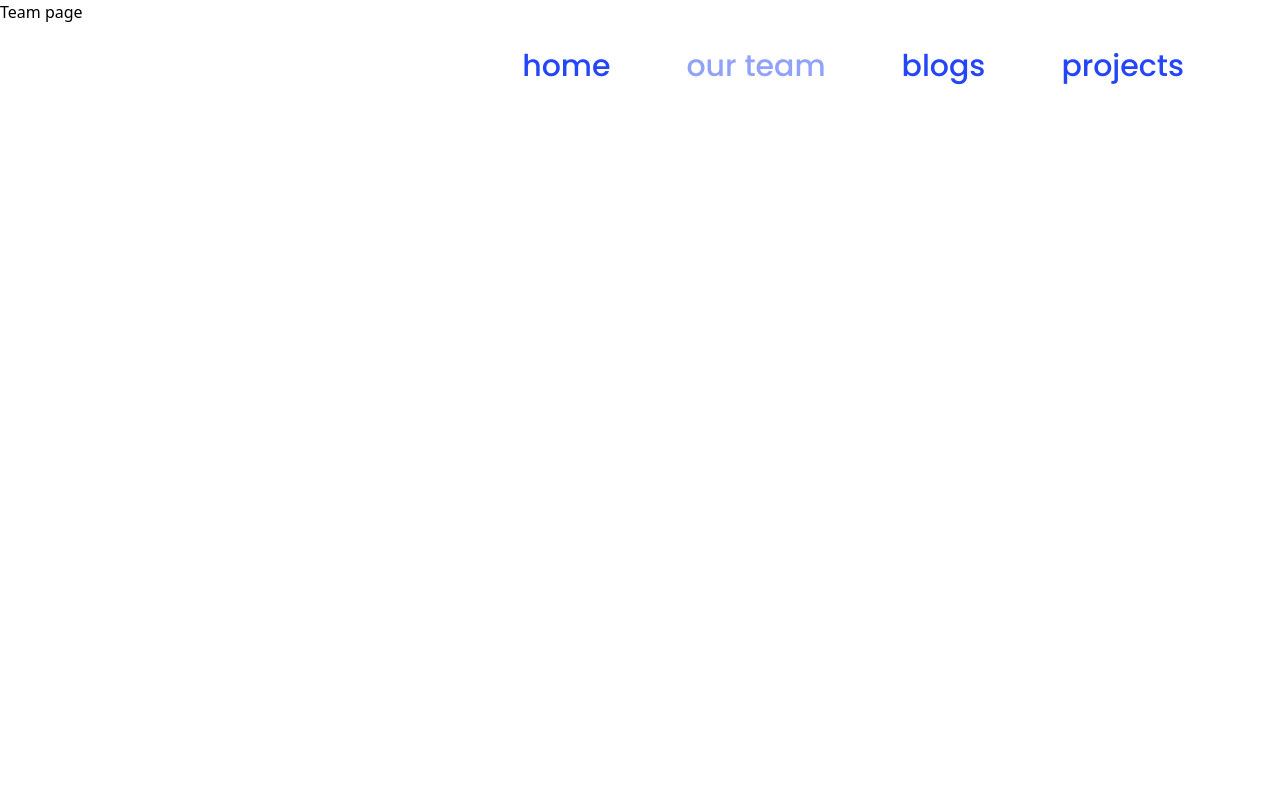
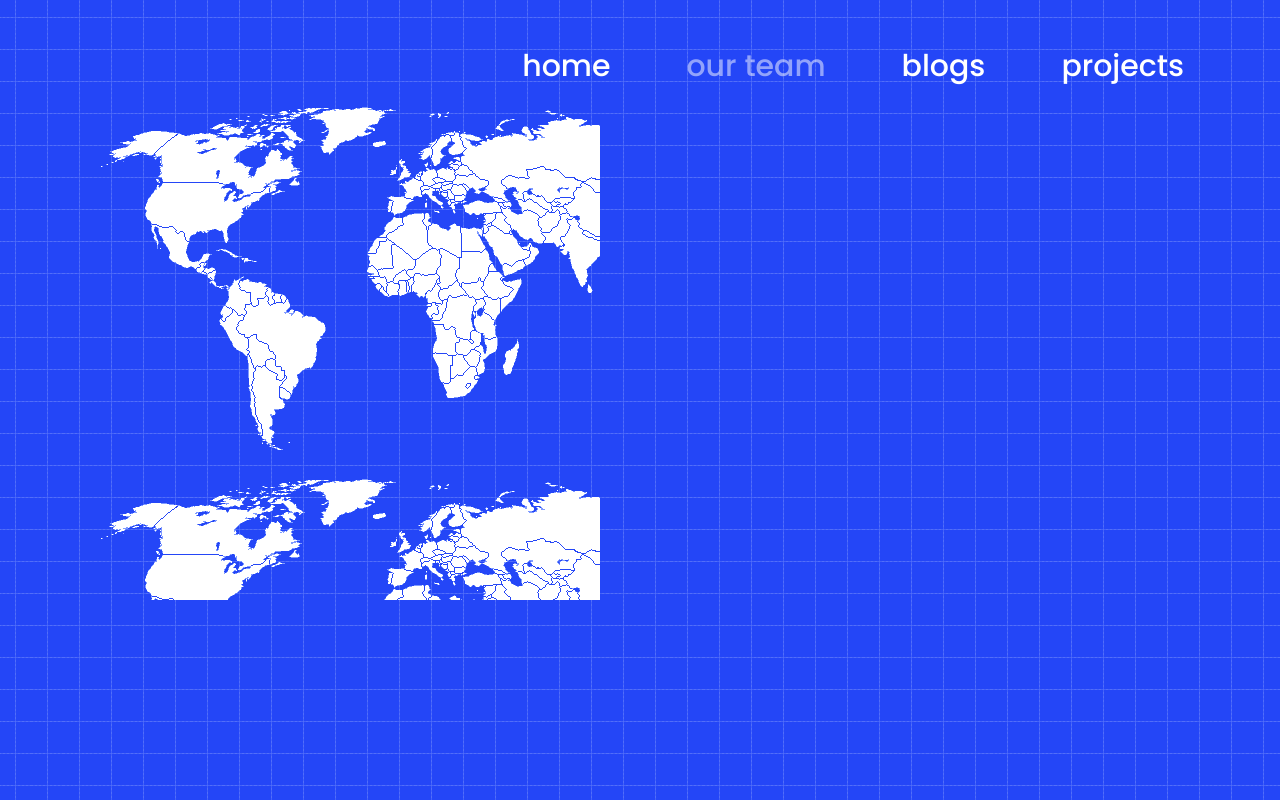
Before and after one commit to Small-Fish-Dev/small-fish-dev.github.io, a SvelteKit app: page /team in a window 1280 px wide. Shown: the top 800 px of the page. Built offline with nearby package versions, Linux system fonts and the light colour scheme; some icons are missing.

Commit message:
Drag functionality of team map

```diff
--- /dev/null
+++ b/src/lib/components/Draggable.svelte
@@ -0,0 +1,60 @@
+<script lang="ts">
+	export let left = 100;
+	export let top = 100;
+	export let zoom = 700;
+
+	let moving = false;
+	let canScroll = false;
+
+	function onMouseClick() {
+		moving = true;
+	}
+
+	function onMouseRelease() {
+		moving = false;
+	}
+
+	function onMouseScroll(e: WheelEvent) {
+		zoom += e.deltaY;
+	}
+
+	function onMouseMove(e: MouseEvent) {
+		if (moving) {
+			left += e.movementX;
+			top += e.movementY;
+		}
+	}
+
+	function onMouseEnter() {
+		canScroll = true;
+	}
+
+	function onMouseLeave() {
+		canScroll = true;
+	}
+</script>
+
+<!-- svelte-ignore a11y-no-static-element-interactions -->
+<section
+	on:mouseenter={onMouseEnter}
+	on:mouseleave={onMouseLeave}
+	on:mousedown={onMouseClick}
+	style="
+    left: {left}px; top: {top}px;
+    width: {zoom}px !important;
+    heigth: {zoom}px !important;
+    "
+	class="draggable"
+>
+	<slot />
+</section>
+
+<svelte:window on:wheel={onMouseScroll} on:mouseup={onMouseRelease} on:mousemove={onMouseMove} />
+
+<style>
+	.draggable {
+		user-select: none;
+		cursor: move;
+		position: absolute;
+	}
+</style>
--- a/src/routes/+layout.svelte
+++ b/src/routes/+layout.svelte
@@ -33,7 +33,7 @@
 			href={route.href}
 			icon={route.icon}
 			label={route.label}
-			invertColors={$page.url.pathname != '/'}
+			invertColors={false}
 			disabled={$page.url.pathname == route.href}
 		/>
 	{/each}
--- a/src/routes/team/+page.svelte
+++ b/src/routes/team/+page.svelte
@@ -1 +1,18 @@
-<p>Team page</p>
+<script lang="ts">
+	import Draggable from '$lib/components/Draggable.svelte';
+</script>
+
+<div class="bg-[url('/team/pxgrid.png')] h-screen">
+	<Draggable>
+		<div class="map" />
+	</Draggable>
+</div>
+
+<style>
+	.map {
+		image-rendering: pixelated;
+		background-image: url('/team/pxmap.png');
+		height: 500px;
+		width: 500px;
+	}
+</style>
```
Also changed, not shown: static/team/pxgrid.png (added), static/team/pxmap.png (added).
